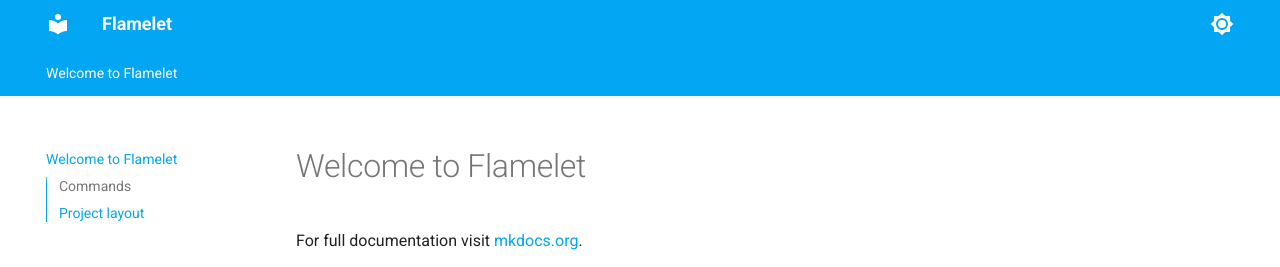
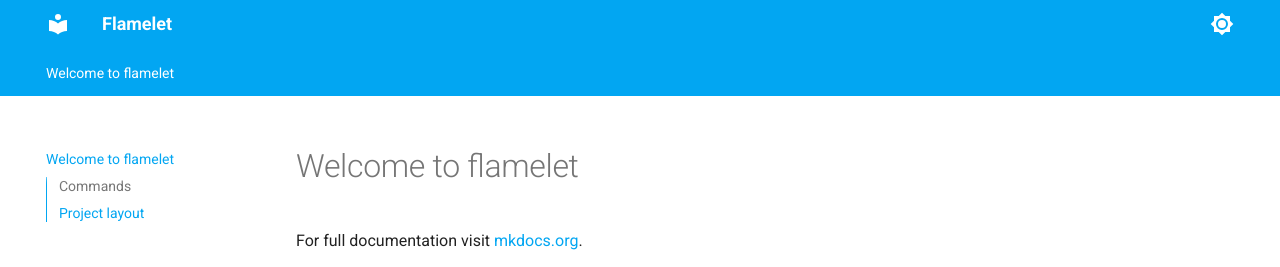
Before and after one commit to flameletlabs/flamelet, an MkDocs documentation site: the page built from docs/index.md, in a window 1280 px wide. Shown: the top 267 px of the page. Built offline with MkDocs 1.6.1 and Material for MkDocs 9.7.7, drawn with Linux system fonts in a browser that asks for light colours.

Commit message:
Cosmetic

```diff
--- a/docs/index.md
+++ b/docs/index.md
@@ -1,4 +1,4 @@
-# Welcome to Flamelet
+# Welcome to flamelet
 
 For full documentation visit [mkdocs.org](https://www.mkdocs.org).
 
```
